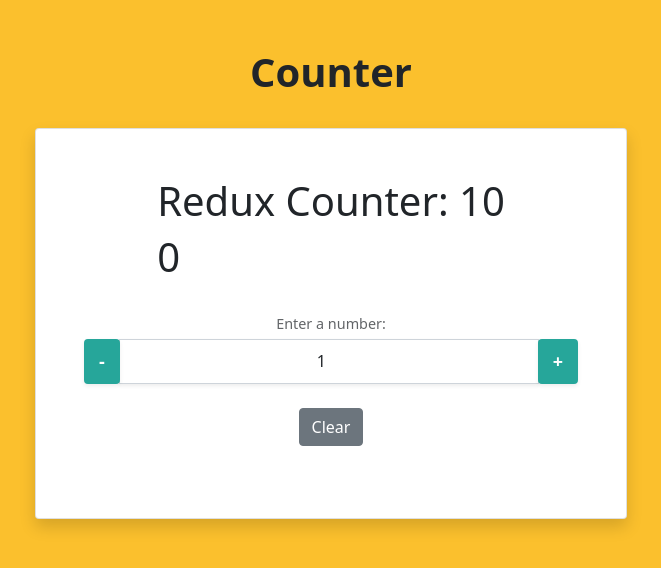
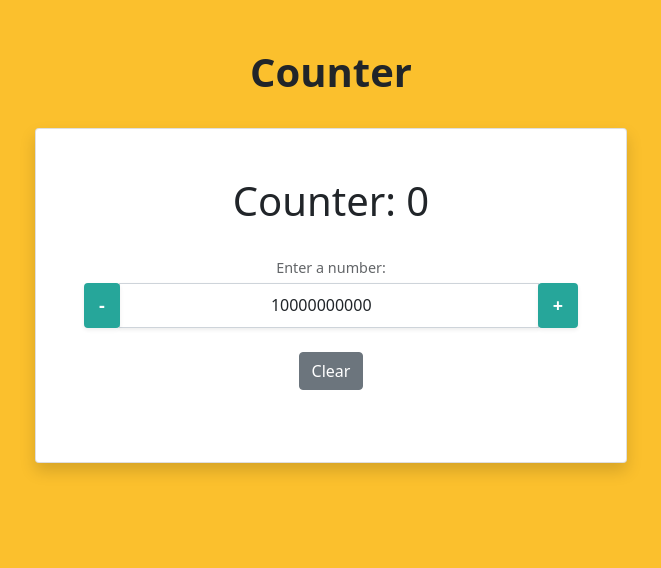
Before and after one commit to rachalSmith/counter-app-react, a React (Create React App) app: page / in a window 1280 px wide. Shown: the top 568 px of the page, without its empty margins (309-970 px from the left). Built offline with nearby package versions, Linux system fonts and the light colour scheme.

Commit message:
increment, decrement and reset state changes added

```diff
--- a/src/App.js
+++ b/src/App.js
@@ -4,34 +4,7 @@
 import ResetButton from './Components/ResetButton/ResetButton';
 import './custom.css';
 
-import { useState } from 'react';
-
-
 function App() {
-
-  const [counterValue, setCounterValue] = useState(0);
-  const [inputValue, setInputValue] = useState(1);
-
-
-  const addToCounter = () => {
-      setCounterValue(counterValue + inputValue);
-  }
-
-
-  const substractFromCounter = () => {
-      setCounterValue(counterValue - inputValue);
-  }
-
-
-  const updateValue = (event) => {
-    setInputValue(parseInt(event.target.value));
-  }
-
-  const resetValues = () => {
-
-    setCounterValue(0);
-    setInputValue(parseInt(1));
-  }
 
   return (
     <div className="main-custom
@@ -49,14 +22,9 @@
                       mb-5
                       bg-body
                       rounded">
-      <Counter counterValue={counterValue}/>
-      <Input
-          inputValue={inputValue}
-          addToCounter={addToCounter}
-          substractFromCounter={substractFromCounter}
-          onChange={updateValue}
-      />
-      <ResetButton resetValues={resetValues} />
+      <Counter />
+      <Input />
+      <ResetButton />
       </div>
     </div>
   );
--- a/src/Components/Counter/Counter.js
+++ b/src/Components/Counter/Counter.js
@@ -1,20 +1,15 @@
-import PropTypes from 'prop-types';
 import { useSelector } from 'react-redux';
 
-function Counter({ counterValue }) {
+function Counter() {
 
-    const reduxCounterValue = useSelector(state => state.value)
+    const reduxCounterValue = useSelector(state => state.counterValue)
+
 
     return (
       <div className="mb-4">
-        <h1>Redux Counter: {reduxCounterValue}</h1>
-          <h1>{ counterValue }</h1>
+        <h1>Counter: {reduxCounterValue}</h1>
       </div>
     );
 }
 
 export default Counter;
-
-Counter.propTypes = {
-  counterValue : PropTypes.number.isRequired
-}
--- a/src/Components/Input/Input.js
+++ b/src/Components/Input/Input.js
@@ -1,6 +1,11 @@
-import PropTypes from 'prop-types';
+import { increment, decrement } from '../../actions';
 
-function Input({ inputValue, addToCounter, substractFromCounter, onChange }) {
+import { useDispatch } from 'react-redux';
+
+function Input() {
+
+  const dispatch = useDispatch();
+
   return (
     <>
       <label
@@ -15,7 +20,7 @@
                        btn-override
                        btn-primary
                        shadow-sm"
-            onClick={substractFromCounter}
+            onClick={() => dispatch(decrement())}
           >-</button>
         </div>
         <input
@@ -24,8 +29,8 @@
                      shadow-sm"
           id="number-input"
           type="number"
-          value={inputValue}
-          onChange={onChange}
+          value='10000000000'
+          // onChange={onChange}
           aria-label="number input"
           aria-describedby="basic-addon2"
         />
@@ -35,7 +40,7 @@
                        btn-override
                        btn-primary
                        shadow-sm"
-            onClick={addToCounter}
+            onClick={() => dispatch(increment())}
             type="button"
            >+</button>
         </div>
@@ -45,10 +50,3 @@
 }
 
 export default Input;
-
-Input.propTypes = {
-      inputValue : PropTypes.number.isRequired,
-      addToCounter : PropTypes.func.isRequired,
-      substractFromCounter : PropTypes.func.isRequired,
-      onChange : PropTypes.func.isRequired
-}
--- a/src/Components/ResetButton/ResetButton.js
+++ b/src/Components/ResetButton/ResetButton.js
@@ -1,6 +1,12 @@
 import Button from 'react-bootstrap/Button';
+import { reset } from '../../actions';
 
-function ResetButton({ resetValues }) {
+import { useDispatch } from 'react-redux';
+
+function ResetButton() {
+
+  const dispatch = useDispatch();
+
     return (
       <div>
           <Button
@@ -8,7 +14,7 @@
                 className="btn
                            btn-secondary
                            mb-4"
-                onClick={resetValues}
+                onClick={() => dispatch(reset())}
           >Clear</Button>
       </div>
     );
--- a/src/actions/index.js
+++ b/src/actions/index.js
@@ -9,3 +9,15 @@
         type: 'input/decrement'
     }
 }
+
+export const reset = () => {
+    return {
+        type: 'input/reset'
+    }
+}
+
+export const multiplier = () => {
+    return {
+        type: 'input/multiplier'
+    }
+}
--- /dev/null
+++ b/src/reducers/counter.js
@@ -0,0 +1,30 @@
+let initialCounterState = {counterValue: 0};
+
+
+const counterReducer = (state = initialCounterState, action) => {
+    if (action.type === 'input/increment') {
+        return {
+            ...state,
+            counterValue: state.counterValue +1
+        }
+    }
+
+    else if (action.type === 'input/decrement') {
+        return {
+            ...state,
+            counterValue: state.counterValue -1
+        }
+    }
+
+    else if (action.type === 'input/reset') {
+        return {
+            counterValue: 0
+        }
+    }
+
+    else {
+        return state
+    }
+}
+
+export default counterReducer;
--- a/src/reducers/input.js
+++ b/src/reducers/input.js
@@ -1,23 +1,15 @@
-let initialState = {value: 10};
+let initialMultiplierState = {multiplierValue: 12};
 
-const inputReducer = (state = initialState, action) => {
-    if (action.type === 'input/increment') {
+
+const multiplierReducer = (state = initialMultiplierState, action) => {
+    if (action.type === 'input/multiplier') {
         return {
             ...state,
-            value: state.value +1
+            counterValue: state.multiplierValue +1
         }
-    }
-
-    else if (action.type === 'input/decrement') {
-        return {
-            ...state,
-            value: state.value +1
-        }
-    }
-
-    else {
+    } else {
         return state
     }
 }
 
-export default inputReducer;
+export default multiplierReducer;
```
Also changed, not shown: src/index.js (+6 -2 lines), src/reducers/index.js (added, +14 -0 lines).
